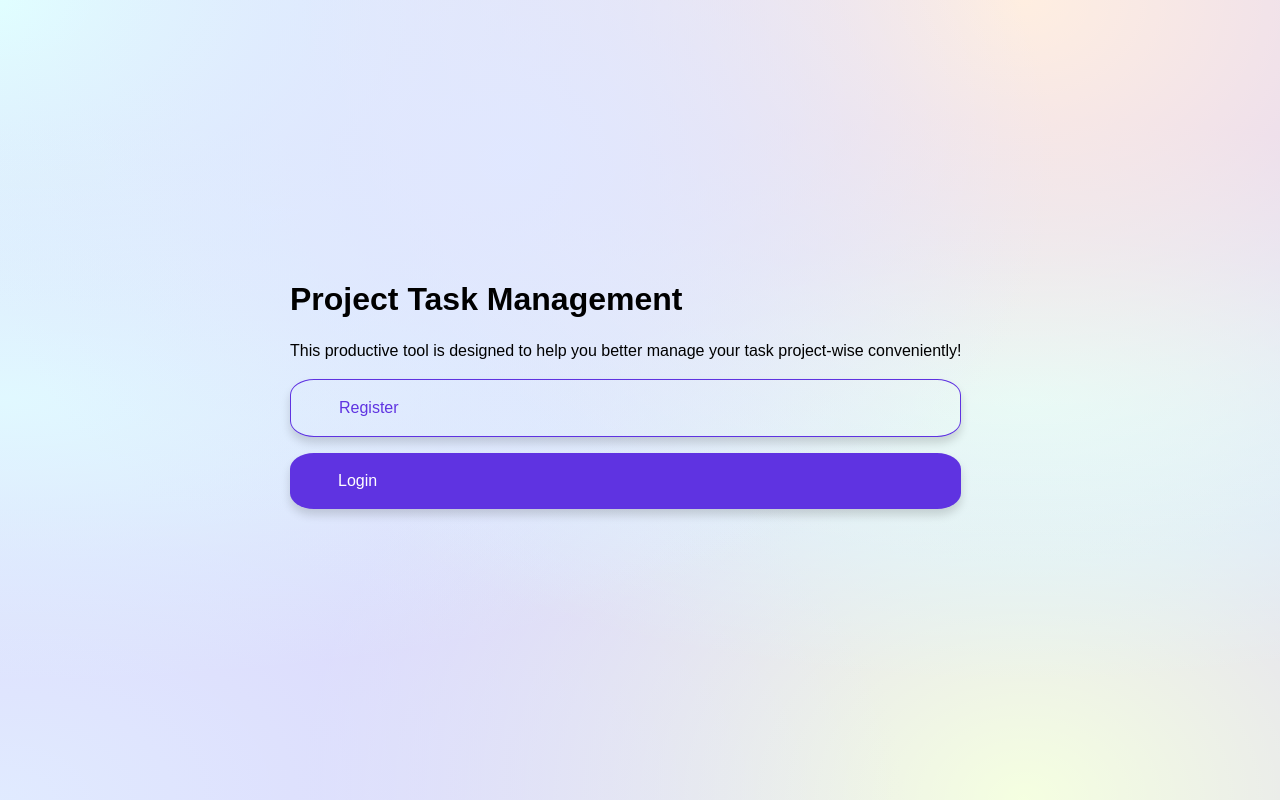
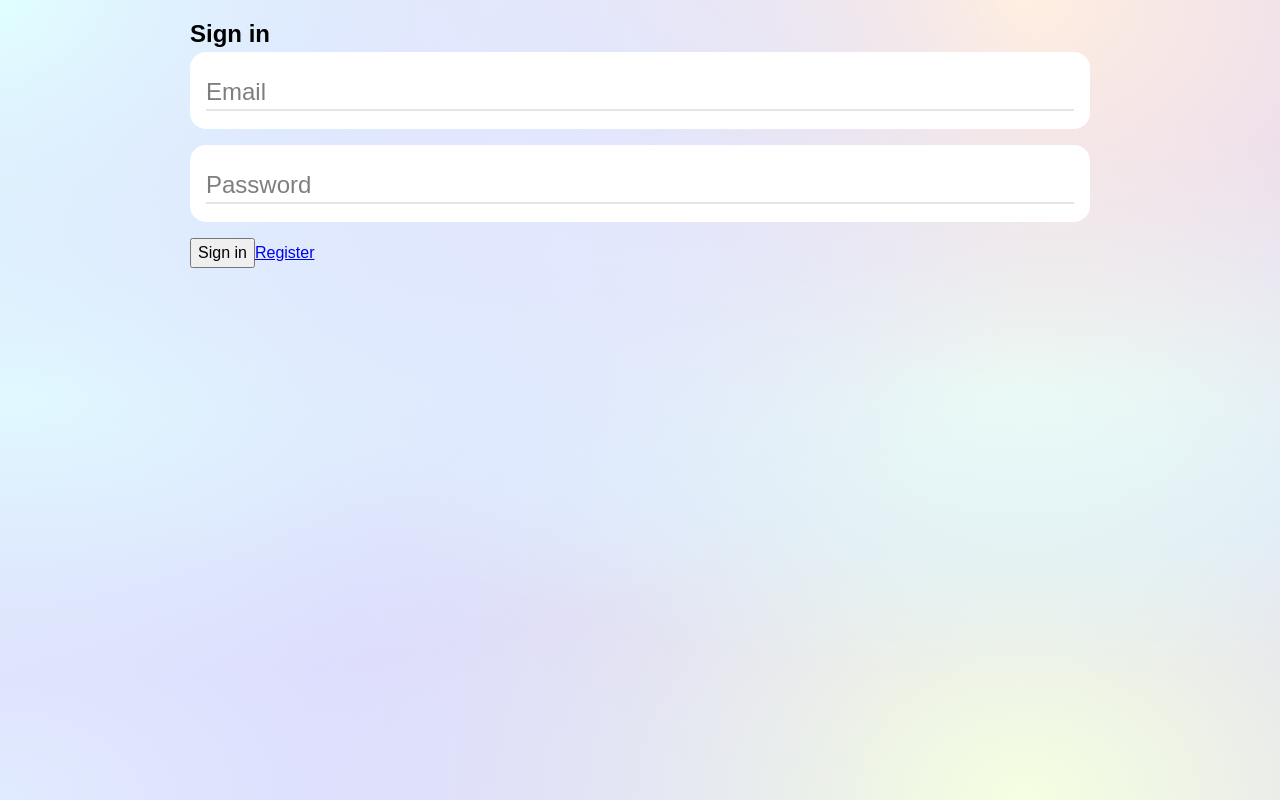
Before and after one commit to Shefleris/kitm-to-do-app, a React (Vite) app: page / in a window 1280 px wide. Built offline with nearby package versions, Linux system fonts and the light colour scheme; no server answers.

Commit message:
Remove landing page

```diff
--- a/src/components/app/App.jsx
+++ b/src/components/app/App.jsx
@@ -1,7 +1,6 @@
 import { BrowserRouter as Router, Routes, Route } from "react-router-dom";
 import Login from "../user/Login";
 import Register from "../user/Register";
-import LandingPage from "../landingPage/LandingPage";
 import ProjectList from "../ProjectList/ProjectList";
 import ProjectPage from "../ProjectPage/ProjectPage";
 import AddProject from "../addProject/AddProject";
@@ -15,7 +14,7 @@ function App() {
 			<Router>
 				<Header />
 				<Routes>
-					<Route path="/" element={<LandingPage/>} />
+					<Route path="/" element={<Login/>} />
 					<Route path="/dashboard" element={<ProjectList/>} />
 					<Route path="/login" element={<Login onSuccessRedirectRoute="/dashboard" />} />
 					<Route path="/register" element={<Register onSuccessRedirectRoute="/dashboard" />} />
--- a/src/components/landingPage/LandingPage.jsx
+++ /dev/null
@@ -1,35 +0,0 @@
-import "./landingPage.css"
-import { Link, useNavigate } from "react-router-dom"
-import { useAuthState } from "react-firebase-hooks/auth";
-import { useEffect } from "react";
-import { auth } from "../../services/AuthServices";
-
-const LandingPage = () =>{
-    const [user, loading, error] = useAuthState(auth);
-    const navigate = useNavigate()
-
-    useEffect(()=>{
-        if (user){
-            navigate("/dashboard")
-        }
-    },[user,error])
-    return (
-        <>
-            <div className="landing">
-                <div className="landing__image"></div>
-                <div className="landing__body">
-                    <h1>Project Task Management</h1>
-                    <p>
-                        This productive tool is designed to help
-                        you better manage your task
-                        project-wise conveniently!
-                    </p>
-                    <Link to="/register" className="button button--outline">Register</Link>
-                    <Link to="/login" className="button">Login</Link>
-                </div>
-            </div>
-        </>
-    )
-}
-
-export default LandingPage
--- a/src/components/landingPage/landingPage.css
+++ /dev/null
@@ -1,21 +0,0 @@
-@import "../../css/variables.css";
-@import "../../css/buttons.css";
-
-.landing {
-    max-width: 700px;
-    width: 100%;
-    flex-grow: 1;
-    align-self: center;
-    display: flex;
-    align-items: center;
-}
-
-.landing__body {
-    display: flex;
-    flex-direction: column;
-}
-
-p, h1 {
-    padding: 0;
-    margin-bottom: 1rem;
-}
```
